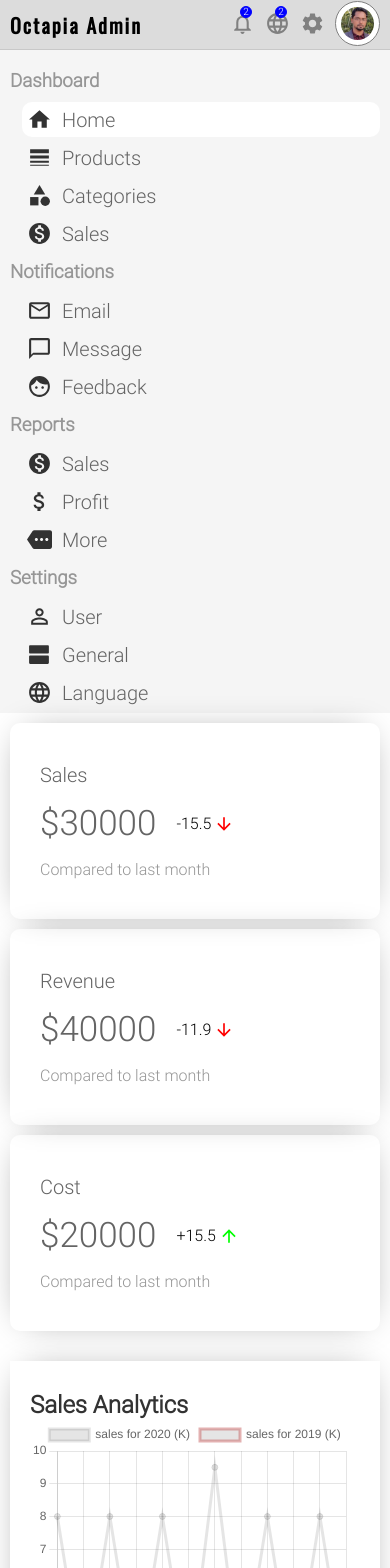
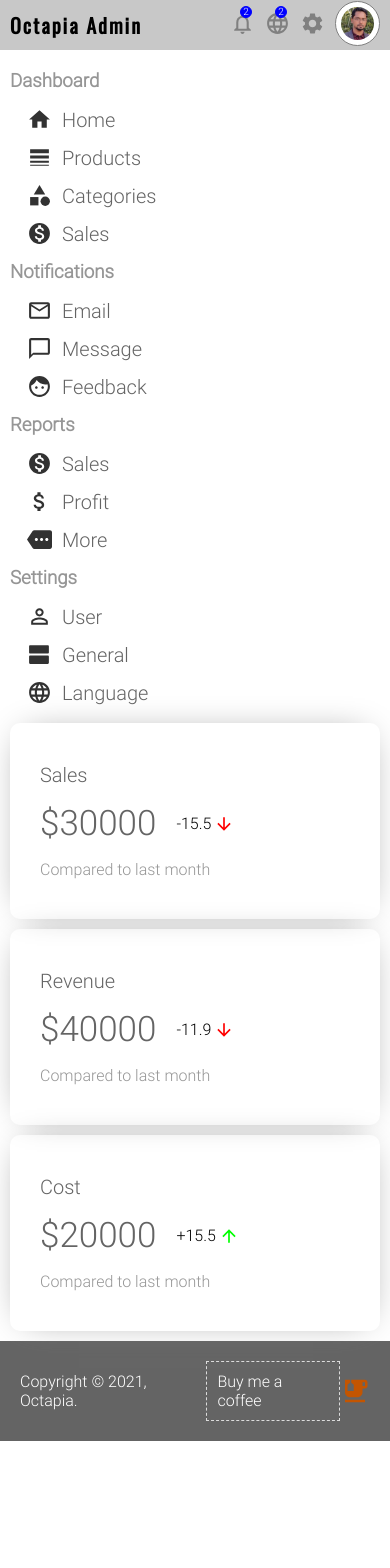
Before and after one commit to mistersakil/react-admin-dashboard, a React (Create React App) app: page / in a window 390 px wide. Shown: the top 1568 px of the page. After the commit the page ends 1441 px from the top, so only its background shows below. Built offline with nearby package versions, Linux system fonts and the light colour scheme.

Commit message:
fixed header, container few responsive issues, footer componenet created

```diff
--- a/src/app.css
+++ b/src/app.css
@@ -1,5 +1,7 @@
 :root {
   --white: rgb(255, 255, 255);
+  --white245: rgb(245, 245, 245);
+  --white220: rgb(220, 220, 220);
   --cyan: rgb(0, 255, 255);
   --yellow: rgb(255, 255, 0);
   --pink: rgb(255, 0, 255);
@@ -15,8 +17,7 @@
   --grey: rgb(128, 128, 128);
   --grey150: rgb(150, 150, 150);
   --grey200: rgb(200, 200, 200);
-  --grey220: rgb(220 220 220);
-  --grey245: rgb(245 245 245);
+  --coffee: rgb(195, 85, 1);
   --boxShadow: 0px 0px 35px -15px var(--grey);
 }
 * {
--- a/src/components/charts/LineChart.jsx
+++ b/src/components/charts/LineChart.jsx
@@ -34,9 +34,9 @@ export default function LineChart() {
       <div className="chartContent">
         <Line
           data={data}
-          height={400}
           options={{
             maintainAspectRatio: false,
+            responsive: true,
             indexAxis: "x",
             scales: {
               y: {
--- a/src/components/charts/chart.css
+++ b/src/components/charts/chart.css
@@ -6,6 +6,10 @@
   padding: 2rem;
   margin: 2rem 0;
 }
+.chartContent {
+  width: 100%;
+  height: 40rem;
+}
 .chartTitle {
   color: var(--grey50);
   margin-top: 1rem;
--- a/src/components/container/Container.jsx
+++ b/src/components/container/Container.jsx
@@ -2,20 +2,24 @@ import React from "react";
 import "./container.css";
 import Header from "../header/Header";
 import Sidebar from "../sidebar/Sidebar";
+import Footer from "../footer/Footer";
 import Home from "../pages/home/Home";
 const Container = () => {
   return (
     <>
+      <div className="mainWrapper">
         <Header />
         <div className="container">
           <div className="row">
             <div className="col">
               <Sidebar />
             </div>
-          <div className="col col8">
+            <div className="col col2 ">
               <Home />
             </div>
           </div>
+        </div>
+        <Footer />
       </div>
     </>
   );
--- a/src/components/container/container.css
+++ b/src/components/container/container.css
@@ -1,6 +1,10 @@
 /* Variables declared on root app.css file */
+.mainWrapper {
+  display: flex;
+  flex-direction: column;
+}
 .container {
-  height: calc(100vh - 50px);
+  min-height: calc(100vh - 50px);
   position: relative;
 }
 .container .row {
@@ -10,12 +14,32 @@
 }
 
 .container .row .col {
-  flex: 20%;
+  flex: 1;
   background-color: var(--grey245);
   padding: 1rem 0 0 1rem;
 }
 
-.container .row .col8 {
-  flex: 80%;
+.container .row .col2 {
+  flex: 4;
   background-color: var(--white);
 }
+@media screen and (max-width: 800px) {
+  .container .row .col {
+    flex: 2;
+  }
+  .container .row .col2 {
+    flex: 3;
+  }
+}
+@media screen and (max-width: 500px) {
+  /* .container .row .col {
+    flex: 100%;
+  }
+  .container .row .col2 {
+    flex: 100%;
+  } */
+  .row {
+    display: flex;
+    flex-direction: column;
+  }
+}
--- /dev/null
+++ b/src/components/footer/Footer.jsx
@@ -0,0 +1,20 @@
+import "./footer.css";
+import { EmojiFoodBeverage } from "@material-ui/icons";
+export default function Footer() {
+  return (
+    <div className="footer">
+      <p className="copyright">
+        Copyright &copy; {new Date().getFullYear()}, Octapia.
+      </p>
+      <p className="coffee">
+        <a
+          target="_blank"
+          href="https://www.upwork.com/o/companies/~011335ddde8074293a/"
+        >
+          Buy me a coffee
+        </a>
+        <EmojiFoodBeverage className="icon" />
+      </p>
+    </div>
+  );
+}
--- /dev/null
+++ b/src/components/footer/footer.css
@@ -0,0 +1,33 @@
+.footer {
+  display: flex;
+  align-items: center;
+  justify-content: space-between;
+  background-color: var(--grey100);
+  color: var(--white);
+  padding: 2rem;
+}
+.coffee {
+  display: flex;
+  align-items: center;
+}
+.coffee a {
+  text-decoration: none;
+  color: var(--white);
+  border: 1px dashed var(--white220);
+  padding: 1rem;
+}
+.coffee .icon {
+  color: var(--coffee);
+  text-shadow: 0px 0px 5px #fff;
+  font-size: 3rem;
+}
+
+@media screen and (max-width: 350px) {
+  .footer {
+    flex-direction: column;
+    padding: 3.5rem 0;
+  }
+  .coffee {
+    margin-top: 2rem;
+  }
+}
--- a/src/components/header/header.css
+++ b/src/components/header/header.css
@@ -3,7 +3,7 @@
 header {
   height: 5rem;
   width: 100%;
-  background-color: var(--grey220);
+  background-color: var(--grey200);
   position: sticky;
   top: 0;
   z-index: 999;
@@ -71,3 +71,19 @@ header > main > section:last-child > div > img {
   background-color: var(--white);
   padding: 0.5rem;
 }
+@media screen and (max-width: 350px) {
+  header {
+    height: 10rem;
+  }
+  header > main {
+    flex-direction: column;
+    justify-content: flex-start;
+    /* align-items: center; */
+  }
+  header > main > section:first-child h4 {
+    font-size: 1.5rem;
+    letter-spacing: 0.2rem;
+    margin: 1rem 0;
+    font-weight: 500;
+  }
+}
--- a/src/components/pages/home/Home.jsx
+++ b/src/components/pages/home/Home.jsx
@@ -7,7 +7,7 @@ export default function Home() {
   return (
     <div className="homeContainer">
       <Featured />
-      <LineChart />
+      {/* <LineChart /> */}
     </div>
   );
 }
```
Lines whose indentation alone changed are shown as unchanged.
